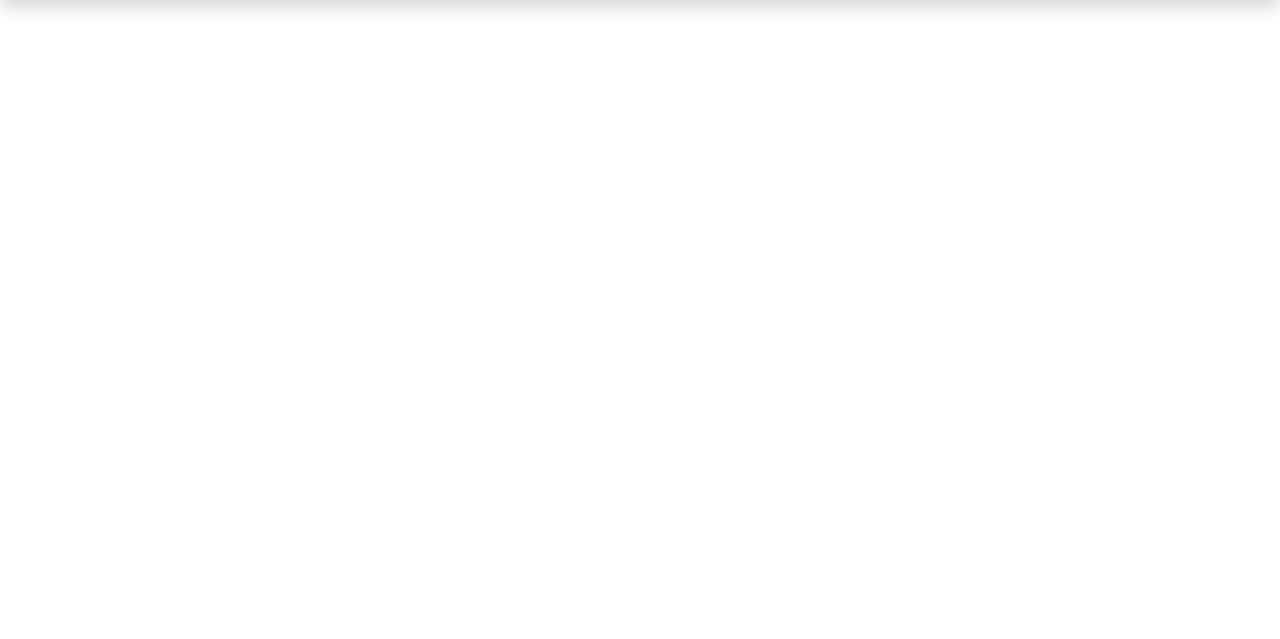
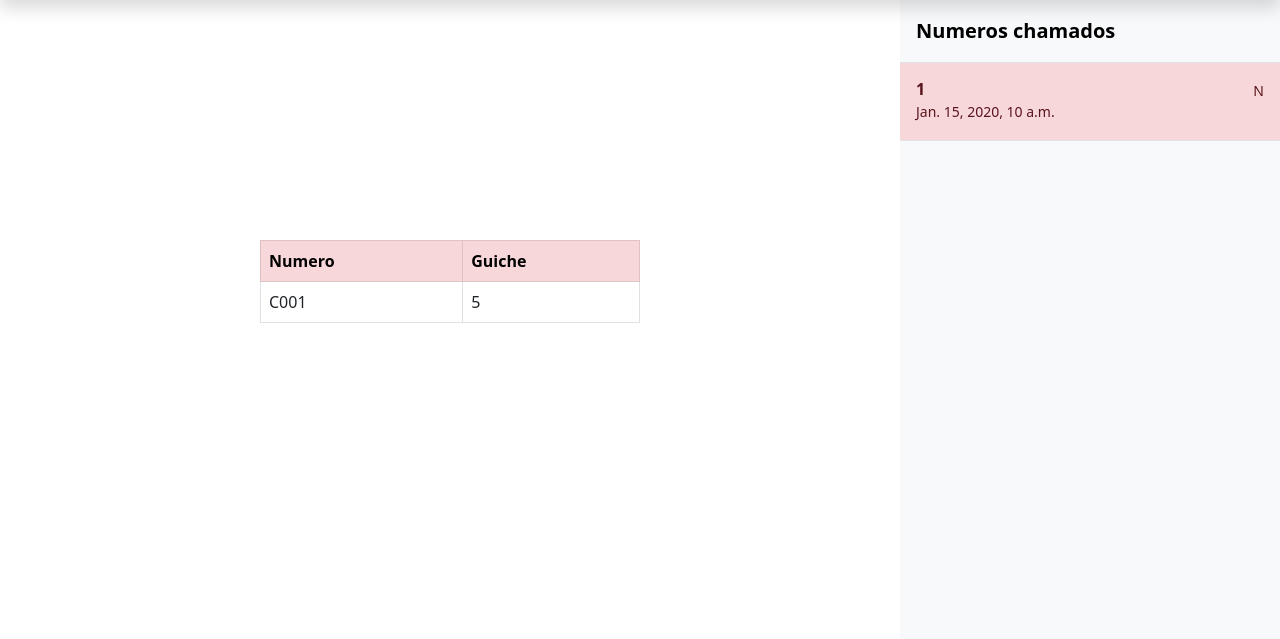
Before and after one commit to Gustavo-CS/sistema-de-fila-para-o-sistema-de-saude, a Django app: page / in a window 1280 px wide. Shown: the part 75-714 px from the top of the page. Run offline with Django 5.2, Linux system fonts and the light colour scheme; tables that the repository leaves empty hold one stand-in row (values such as "Sample post").

Commit message:
feat(list): show list of codes in queue

```diff
--- a/users_sus/models.py
+++ b/users_sus/models.py
@@ -1,5 +1,6 @@
 from django.db import models
 from django.contrib.auth.models import AbstractBaseUser
+
 
 # Create your models here.
 class User(AbstractBaseUser):
@@ -11,3 +12,19 @@ class User(AbstractBaseUser):
     date_joined = models.DateTimeField(auto_now_add=True)
 
     USERNAME_FIELD = 'email'
+
+
+class TipoSenha(models.TextChoices):
+    NORMAL = 'N', 'Normal'
+    PRIORITARIA = 'P', 'Prioritária'
+
+
+class Code(models.Model):
+    id = models.BigAutoField(primary_key=True)
+    type_of_code = models.CharField(
+        max_length=1,
+        choices=TipoSenha.choices,
+        default=TipoSenha.NORMAL
+    )
+    code = models.PositiveIntegerField()
+    created = models.DateTimeField(auto_now_add=True)
--- /dev/null
+++ b/users_sus/routing.py
@@ -0,0 +1,6 @@
+from django.urls import re_path
+from . import consumers
+
+websocket_urlpatterns = [
+    re_path(r'ws/codes/$', consumers.CodeConsumer.as_asgi()),
+]
--- a/users_sus/templates/index.html
+++ b/users_sus/templates/index.html
@@ -5,5 +5,52 @@
 {% endblock %}
 
 {% block main %}
+<div class="d-flex justify-content-between align-items-center">
+    <div class="mx-auto" style="width: 380px; height: 160px;">
+        <table class="table table-hover table-bordered" style="height: fit-content;">
+            <thead class="table-danger">
+                <tr>
+                    <th scope="col">Numero</th>
+                    <th scope="col">Guiche</th>
+                </tr>
+            </thead>
+            <tbody>
+                <tr>
+                    <td>C001</td>
+                    <td>5</td>
+                </tr>
+            </tbody>
+        </table>
+    </div>
+
+    <div class="d-flex flex-column align-items-stretch flex-shrink-0 bg-body-tertiary overflow-auto" style="width: 380px; height: 80vh;">
+
+
+        <div class="d-flex align-items-center flex-shrink-0 p-3 link-body-emphasis text-decoration-none border-bottom">
+            <span class="fs-5 fw-semibold">Numeros chamados</span>
+        </div>
+
+
+        <div class="list-group list-group-flush border-bottom scrollarea">
+
+            {% for code in codes %}
+            <div class="list-group-item list-group-item-danger py-3 lh-sm" aria-current="true">
+                <div class="d-flex w-100 align-items-center justify-content-between">
+                    <strong class="mb-1">{{ code.code }}</strong>
+                    <small>{{ code.type_of_code }}</small>
+                </div>
+                <div class="col-10 mb-1 small">{{ code.created }}</div>
+            </div>
+            {% endfor %}
+        </div>
+
+
+    </div>
+</div>
+
+
+<script type="text/javascript">
+    console.log(window.location.host)
+</script>
 
 {% endblock %}
--- a/users_sus/templates/layout.html
+++ b/users_sus/templates/layout.html
@@ -34,6 +34,9 @@
     {% if request.session.username %}
     <ul class="navbar-nav ms-auto">
       <li class="nav-item mx-2">
+        <a class="nav-link" href="/create">Create</a>
+      </li>
+      <li class="nav-item mx-2">
         <a class="nav-link" href="/logout">Logout</a>
       </li>
       <li class="nav-item mx-2 d-flex align-items-center">
--- a/users_sus/urls.py
+++ b/users_sus/urls.py
@@ -6,4 +6,5 @@ urlpatterns = [
     path("register/", views.register_view, name="register"),
     path("login/", views.login_view, name="login_view"),
     path("logout/", views.logout_view, name="logout"),
+    path("create/", views.create_view, name="create"),
 ]
--- a/users_sus/views.py
+++ b/users_sus/views.py
@@ -1,10 +1,12 @@
 from django.shortcuts import render, redirect
 from django.contrib.auth import login, logout
-from users_sus.models import User
+from users_sus.models import User, Code
 
 # Create your views here.
 def index(request):
-    return render(request, "index.html")
+    codes = Code.objects.order_by('-created')[:30]
+    return render(request, "index.html", {'codes': codes})
+
 
 def register_view(request):
     if request.method == 'POST':
@@ -36,6 +38,7 @@ def register_view(request):
 
     return render(request, "register.html")
 
+
 def login_view(request):
     if request.method == 'POST':
         email = request.POST.get('email')
@@ -53,6 +56,11 @@ def login_view(request):
             print('Email ou senha inválidos')
     return render(request, "login.html")
 
+
 def logout_view(request):
     logout(request)
     return redirect("/")
+
+
+def create_view(request):
+    return render(request, "create.html")
```
Also changed, not shown: sustema/asgi.py (+11 -1 lines), sustema/settings.py (+6 -1 lines), users_sus/consumers.py (added, +38 -0 lines), users_sus/templates/create.html (added, +35 -0 lines), users_sus/static/js/create.js (added).
